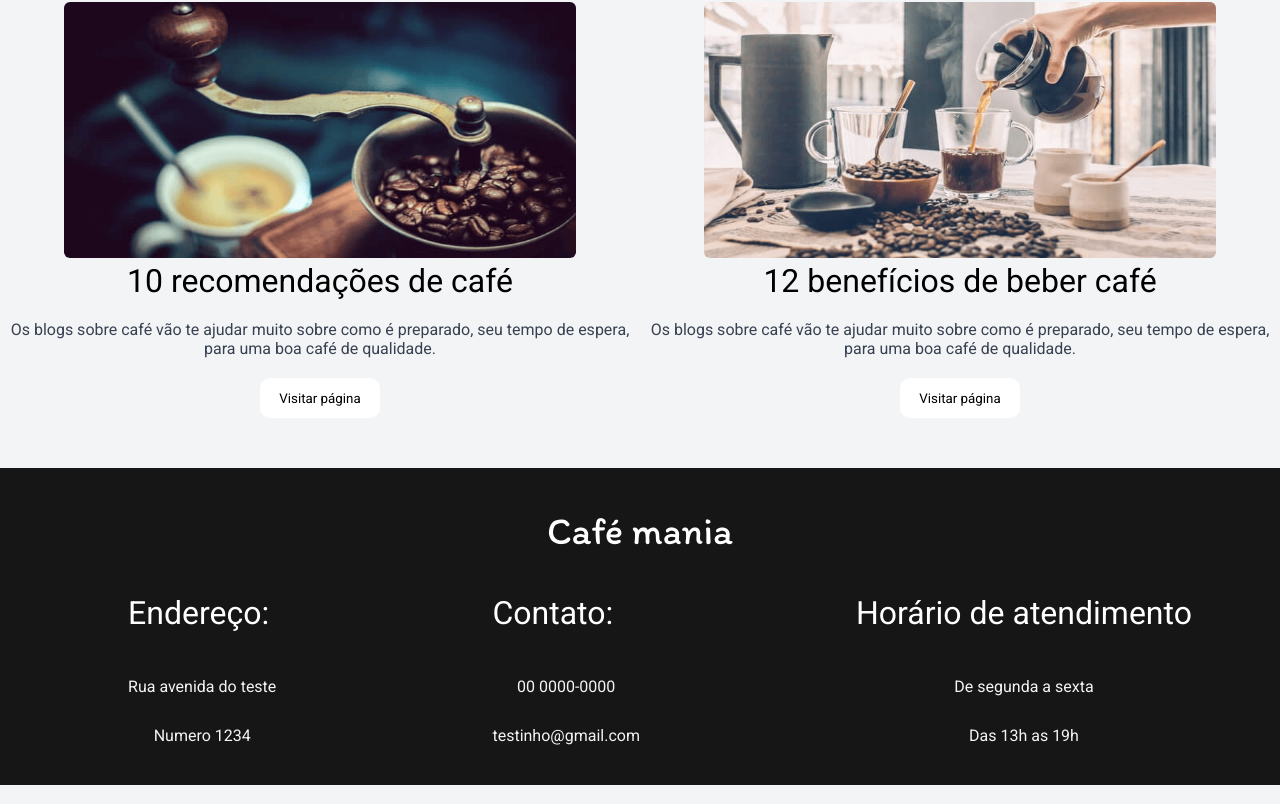
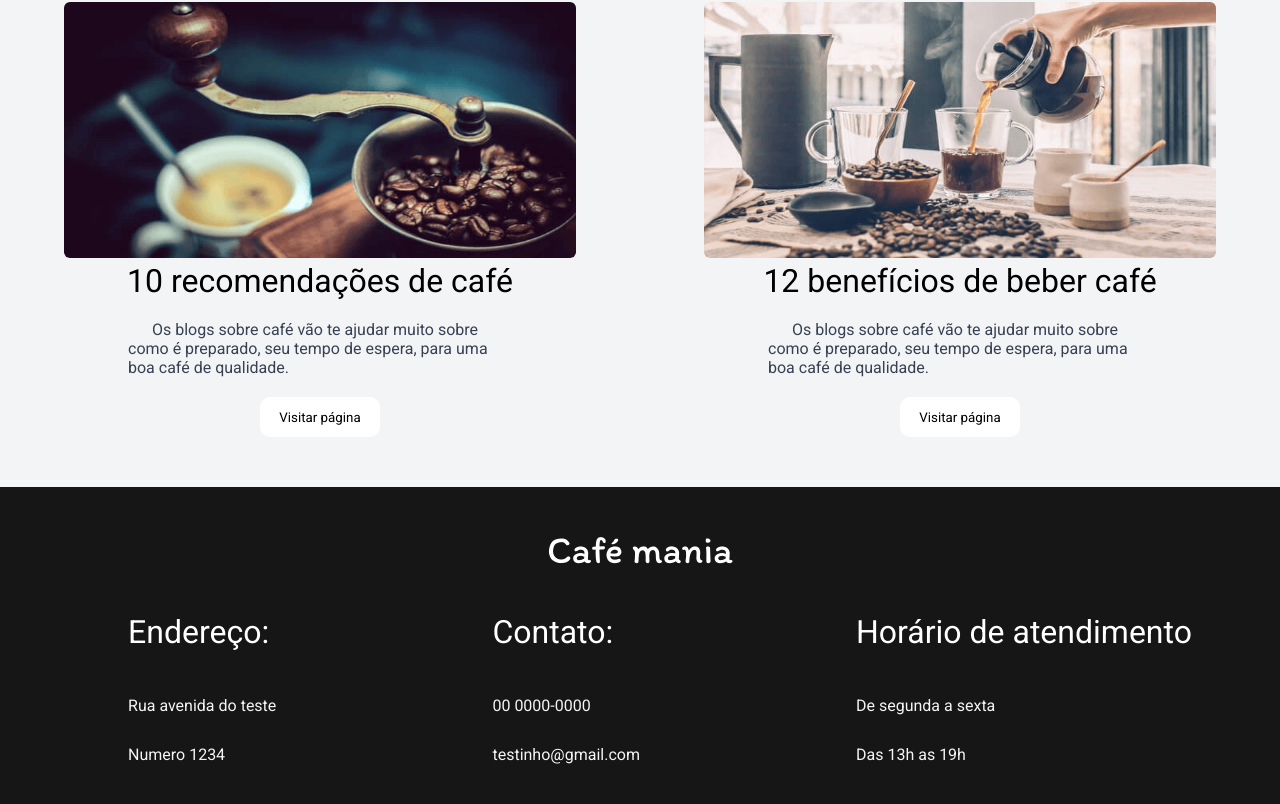
Before and after one commit to Kauacnok/cafe-mania, a React (Vite) app in the folder web/: page / in a window 1280 px wide. Shown: the part 1950-2754 px from the top of the page. Built offline with nearby package versions, Linux system fonts and the light colour scheme.

Commit message:
style: made some styling to the blog component of the page

```diff
--- a/web/package.json
+++ b/web/package.json
@@ -14,7 +14,8 @@
     "@radix-ui/react-navigation-menu": "^1.1.1",
     "phosphor-react": "^1.4.1",
     "react": "^18.2.0",
-    "react-dom": "^18.2.0"
+    "react-dom": "^18.2.0",
+    "react-wrap-balancer": "^1.0.0"
   },
   "devDependencies": {
     "@types/react": "^18.0.26",
--- a/web/src/components/BlogCard.tsx
+++ b/web/src/components/BlogCard.tsx
@@ -1,5 +1,6 @@
+import Balancer from 'react-wrap-balancer'
+
 import { AlertUserComponent } from './AlertUserComponent'
-
 import blog1 from '../assets/blog1.png'
 import blog2 from '../assets/blog2.png'
 
@@ -20,7 +21,7 @@ export function BlogCard({ title, description, imageIndex }: BlogCardProps) {
 			<div className="content-blogs">
 				<img src={blogImages[imageIndex]} alt={altImages[imageIndex]} className="blog-image" />
 				<div className="blog-description">
-					<h3>{title}</h3>
+					<h3><Balancer>{title}</Balancer></h3>
 					<p>{description}</p>
 					<AlertUserComponent title="Visitar página" classNameStyleButton="button-visit" />
 				</div>
--- a/web/src/styles/_blogs.scss
+++ b/web/src/styles/_blogs.scss
@@ -39,15 +39,28 @@
 			h3 {
 				font-size: 2.0rem;
 				text-align: center;
+				padding: 0px 20px;
 
 				@media screen and (max-width: 320px) {
 					font-size: 1.4rem;
+					padding: 0px 20px;
+				}
+
+				@media screen and (min-width: 768px) {
+					padding: 0px 0px;
 				}
 			}
 
 			p {
+				width: 90%;
 				margin-bottom: 20px;
+				justify-self: center;
+				align-self: center;
+				text-indent: 24px;
+				text-align: left;
+				padding: 0px 5px;
 				@media screen and (min-width: 768px) {
+					width: 60%;
 					font-size: 0.8rem;
 				}
 				@media screen and (min-width: 1200px) {
--- a/web/src/styles/_footer.scss
+++ b/web/src/styles/_footer.scss
@@ -41,7 +41,6 @@ footer {
 				padding-left: 40px;
 
 				@media screen and (min-width: 768px) {
-					text-align: center;
 					margin-bottom: 10px;
 				}
 			}
```
Also changed, not shown: 1 other file (tests, documents, lock files or other folders).
